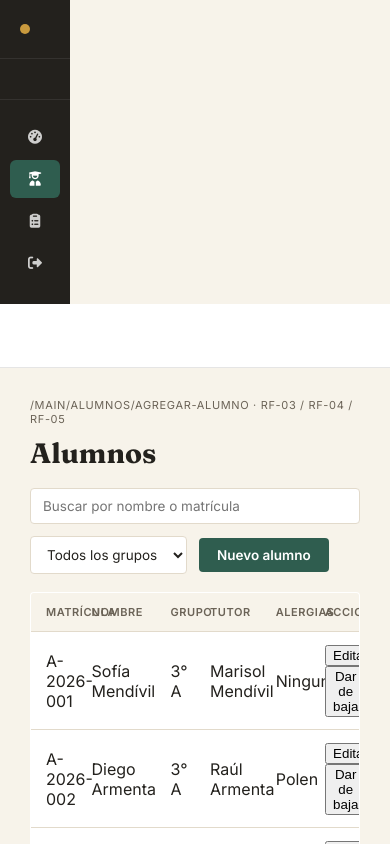
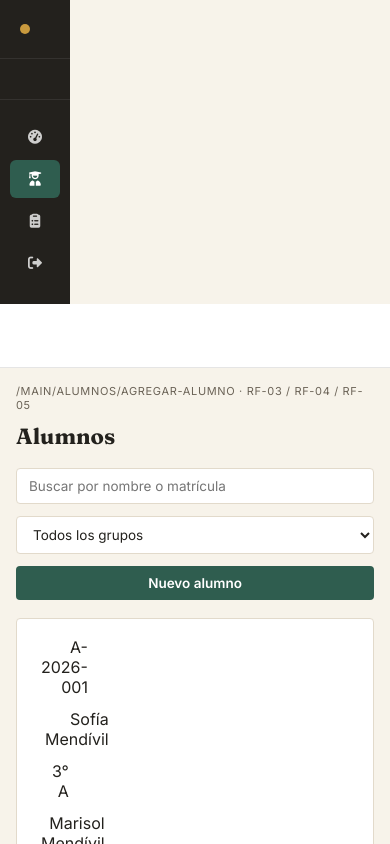
Before and after one commit to JuandaMonkey/CESCOLAR_FRONTEND, an Angular app: page /main/alumnos/agregar-alumno in a window 390 px wide. Shown: the top 844 px of the page. Built offline with nearby package versions, Linux system fonts and the light colour scheme.

Commit message:
agregacion de css responsivo

```diff
--- a/src/app/pages/admin/alumnos-component/alumnos-component.css
+++ b/src/app/pages/admin/alumnos-component/alumnos-component.css
@@ -181,3 +181,68 @@
   color: var(--tinta);
   margin-bottom: 4px;
 }
+
+/* ---------- Responsivo ---------- */
+@media (max-width: 720px) {
+  .alumnos-container {
+    padding: 16px;
+  }
+
+  .header h1 {
+    font-size: 22px;
+  }
+
+  .toolbar {
+    flex-direction: column;
+    align-items: stretch;
+  }
+
+  .input-select,
+  .btn-nuevo {
+    width: 100%;
+  }
+
+  .alumnos-table,
+  .alumnos-table thead,
+  .alumnos-table tbody,
+  .alumnos-table th,
+  .alumnos-table td,
+  .alumnos-table tr {
+    display: block;
+    width: 100%;
+  }
+
+  .alumnos-table thead {
+    display: none;
+  }
+
+  .alumnos-table tbody tr {
+    padding: 12px;
+    border-bottom: 1px solid var(--linea);
+  }
+
+  .alumnos-table tbody tr td {
+    border-bottom: none;
+    padding: 6px 0;
+    display: flex;
+    align-items: center;
+    justify-content: space-between;
+    gap: 12px;
+    text-align: right;
+  }
+
+  .alumnos-table tbody tr td::before {
+    content: attr(data-label);
+    font-size: 11px;
+    font-weight: 600;
+    color: var(--tinta-suave);
+    text-transform: uppercase;
+    letter-spacing: 0.04em;
+    text-align: left;
+  }
+
+  .acciones-fila {
+    justify-content: flex-end;
+    width: 100%;
+  }
+}
--- a/src/app/shared/components/modal-agregar-alumno/modal-agregar-alumno.html
+++ b/src/app/shared/components/modal-agregar-alumno/modal-agregar-alumno.html
@@ -38,4 +38,5 @@
         </div>
       </form>
     </div>
-  </div></div>
+  </div>
+</div>
```
